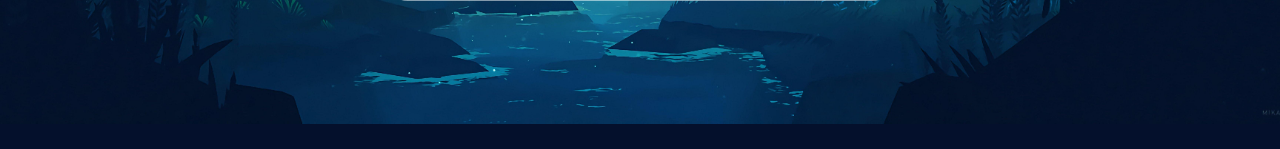
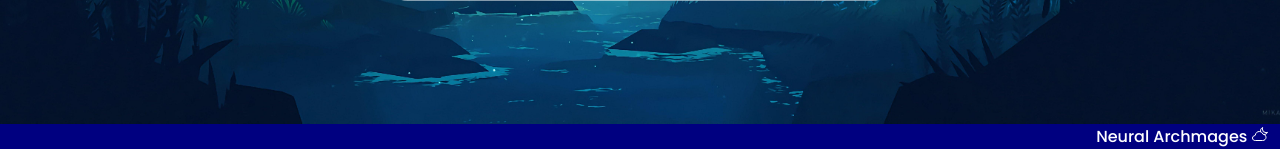
Before and after one commit to PalakDwivedi02/RainSense, a Flask app: page /form in a window 1280 px wide. Shown: the part 701-850 px from the top of the page. Before the commit the page ends 825 px from the top, so only its background shows below. Run offline with Flask 2, Linux system fonts and the light colour scheme; parts of the project's set-up code (start-up, migrations or seed data) failed here and were passed over.

Commit message:
Added footer to form

```diff
--- a/templates/form.html
+++ b/templates/form.html
@@ -66,8 +66,10 @@
                 </div>
 
             </form>
-
     </section>
+    <div style="background-color: navy; color: white; text-align: right;">
+        Neural Archmages <ion-icon name="cloudy-night-outline"></ion-icon> &nbsp&nbsp
+    </div>
     <script type="module" src="https://unpkg.com/ionicons@5.5.2/dist/ionicons/ionicons.esm.js"></script>
     <script nomodule src="https://unpkg.com/ionicons@5.5.2/dist/ionicons/ionicons.js"></script>
 </body>
```
